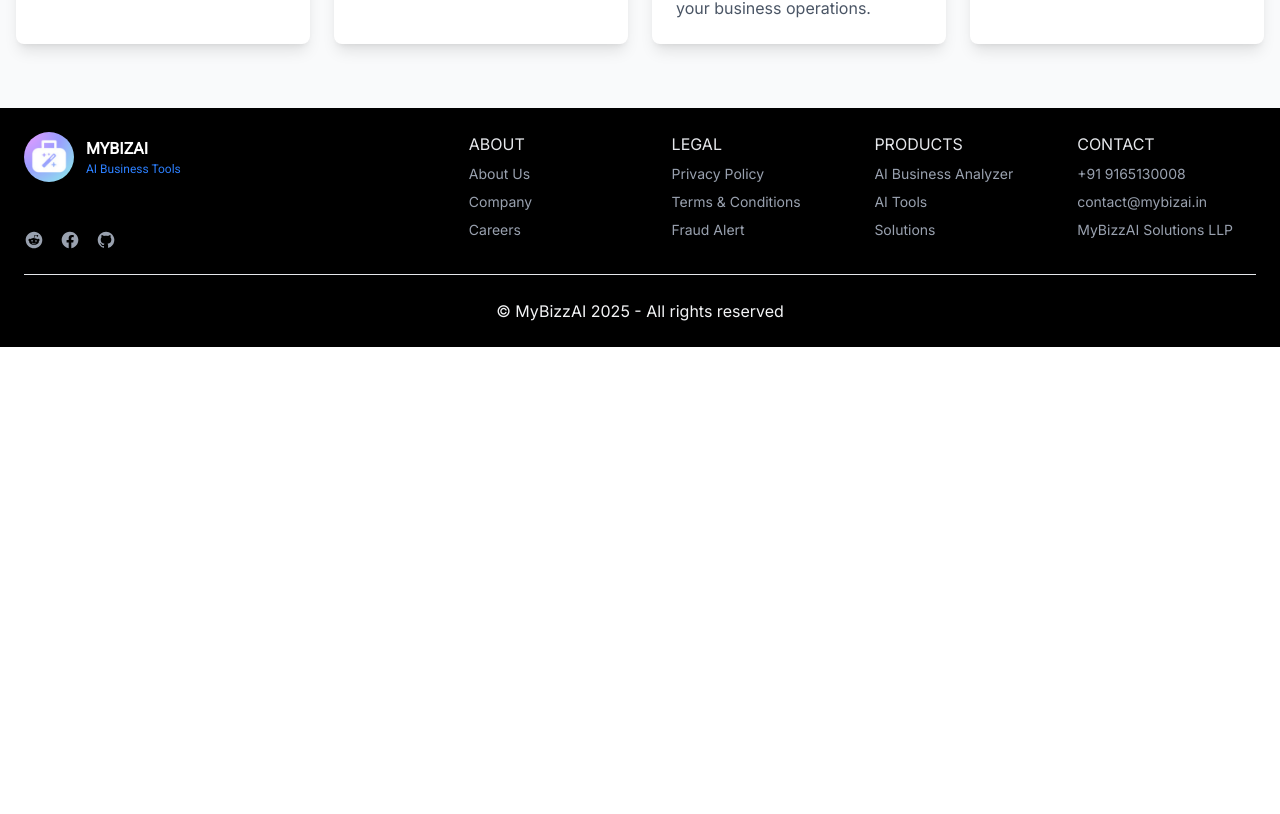
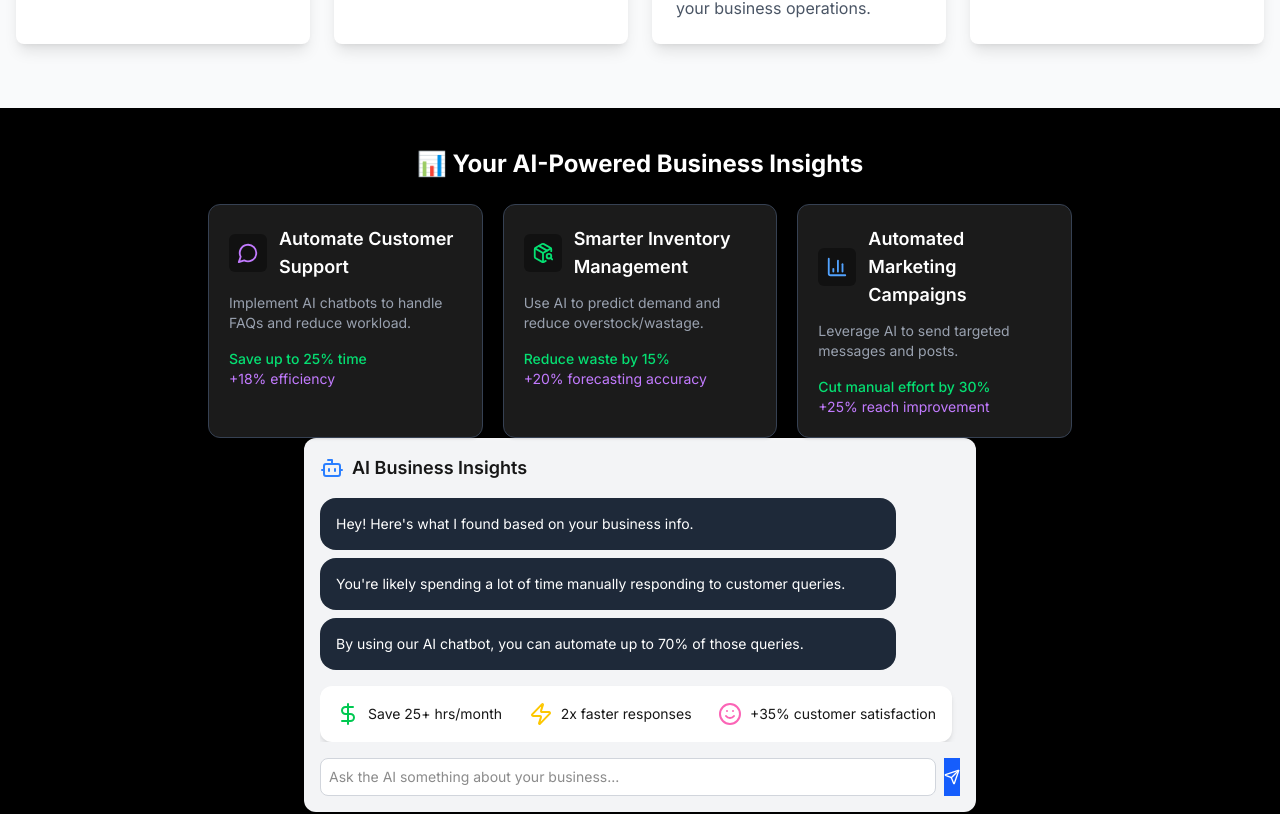
Before and after one commit to ojus208/mybizai, a Next.js app: page /aibusinessanalyzer in a window 1280 px wide. Shown: the part 1790-2604 px from the top of the page. Before the commit the page ends 2137 px from the top, so only its background shows below. Built offline with nearby package versions, Linux system fonts and the light colour scheme.

Commit message:
fix: resolve document is not defined error - Add window check in hero_analyzer component - Mark aibusinessanalyzer page as client component - Add missing components to page layout

```diff
--- a/app/aibusinessanalyzer/page.jsx
+++ b/app/aibusinessanalyzer/page.jsx
@@ -1,3 +1,4 @@
+'use client'
 import React from 'react'
 import AiAnalyzerForm from '../components/businessAnalyzer'
 import AiInsightReport from '../components/aiinsighreport'
@@ -9,6 +10,8 @@ const Page = () => {
     <div className='bg-black'>
         <HeroAnalyzer />
         <AiAnalyzerForm />
+        <AiInsightReport />
+        <AIInsightChat />
     </div>
   )
 }
--- a/app/components/hero_analyzer.jsx
+++ b/app/components/hero_analyzer.jsx
@@ -1,13 +1,21 @@
 'use client'
-import React from "react";
+import React, { useEffect } from "react";
 import Animation from "./Animation";
+
 const HeroAnalyzer = () => {
   const scrollToForm = () => {
-    const formSection = document.getElementById("ai-form-section");
-    if (formSection) {
-      formSection.scrollIntoView({ behavior: "smooth" });
+    if (typeof window !== 'undefined') {
+      const formSection = document.getElementById("ai-form-section");
+      if (formSection) {
+        formSection.scrollIntoView({ behavior: "smooth" });
+      }
     }
   };
+
+  // Add useEffect to ensure we're on the client side
+  useEffect(() => {
+    // Any client-side initialization can go here
+  }, []);
 
   return (
     <section className="w-full bg-gradient-to-b from-black via-purple-500  to-black text-white py-20 px-6 md:px-12">
@@ -32,7 +40,7 @@ const HeroAnalyzer = () => {
         </div>
 
         {/* Optional Image/Visual */}
-        <div className=" w-full max-w-xl">
+        <div className="w-full max-w-xl">
           {/* <img
             src="/images/ai-analyzer-hero.png" // Replace with your illustration path
             alt="AI Analyzing Illustration"
```
